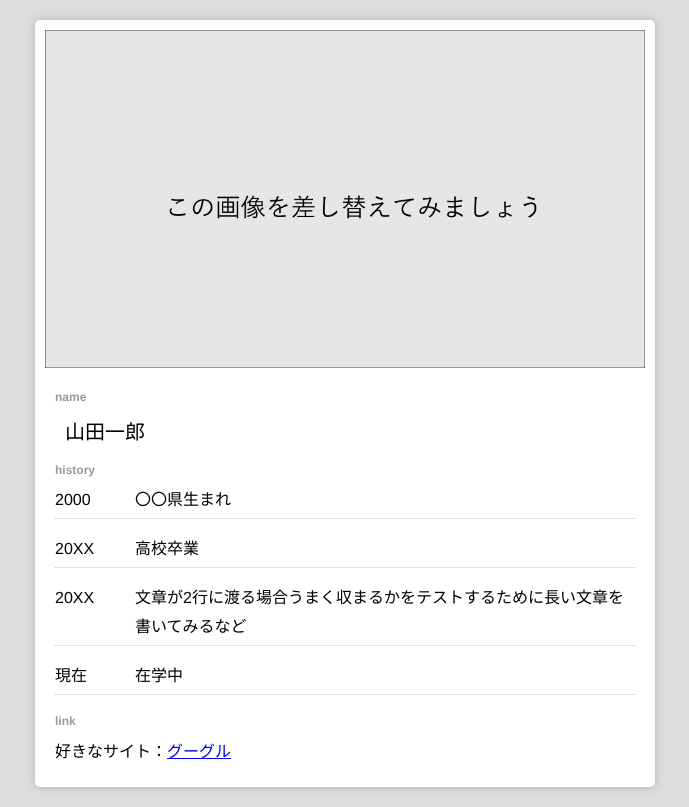
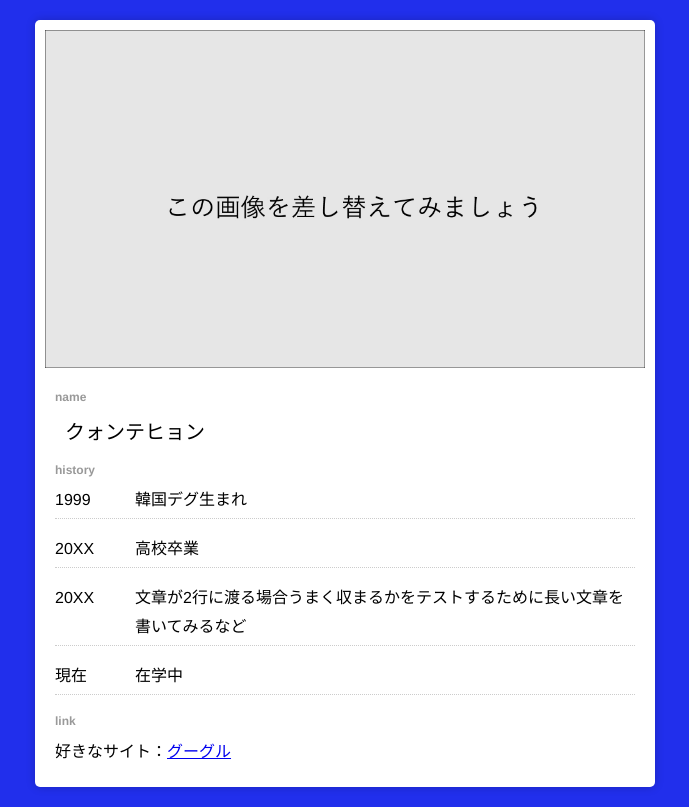
Before and after one commit to KUAD-XtechDesign/simple-page2023-kwontaehyeon1224, a plain HTML site: page index.html in a window 1280 px wide. Shown: the whole page, without its empty margins (295-984 px from the left). Drawn offline with Linux system fonts and the light colour scheme.

Commit message:
color change

```diff
--- a/index.html
+++ b/index.html
@@ -19,11 +19,11 @@
       <!-- 個人情報なので注意 -->
       <div class="profile">
         <h2 class="title">name</h2>
-        <h1 class="name">山田一郎</h1>
+        <h1 class="name">クォンテヒョン</h1>
 
         <h2 class="title">history</h2>
         <ul class="history_list">
-          <li><div class="year">2000</div><div class="txt">〇〇県生まれ</div></li>
+          <li><div class="year">1999</div><div class="txt">韓国デグ生まれ</div></li>
           <li><div class="year">20XX</div><div class="txt">高校卒業</div></li>
           <li><div class="year">20XX</div><div class="txt">文章が2行に渡る場合うまく収まるかをテストするために長い文章を書いてみるなど</div></li>
           <li><div class="year">現在</div><div>在学中</div></li>
--- a/style.css
+++ b/style.css
@@ -2,7 +2,7 @@ body{
   font-family: "Helvetica Neue",Arial,"Hiragino Kaku Gothic ProN","Hiragino Sans",Meiryo,sans-serif;
   margin: 0;
   padding: 20px;
-  background-color: #ddd;
+  background-color: #212fec;
   line-height: 1.8;
 }
 
```
